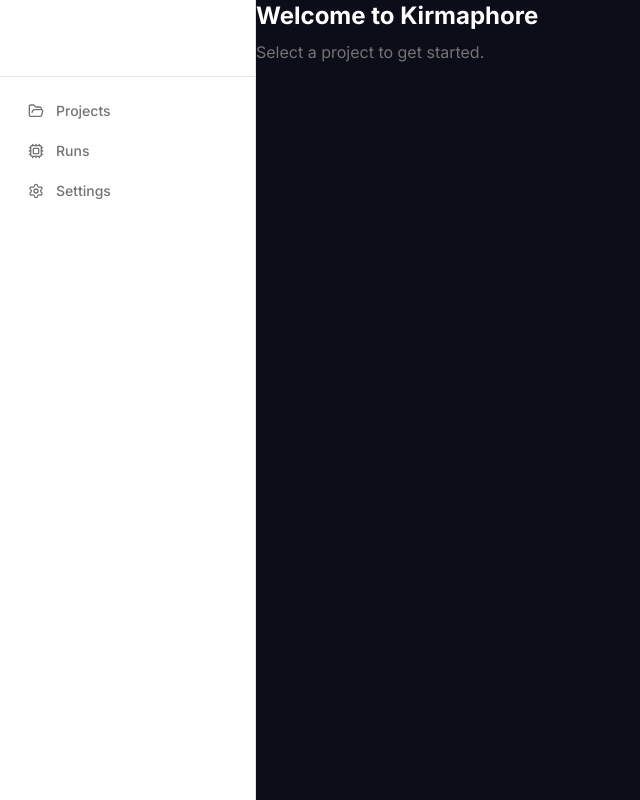
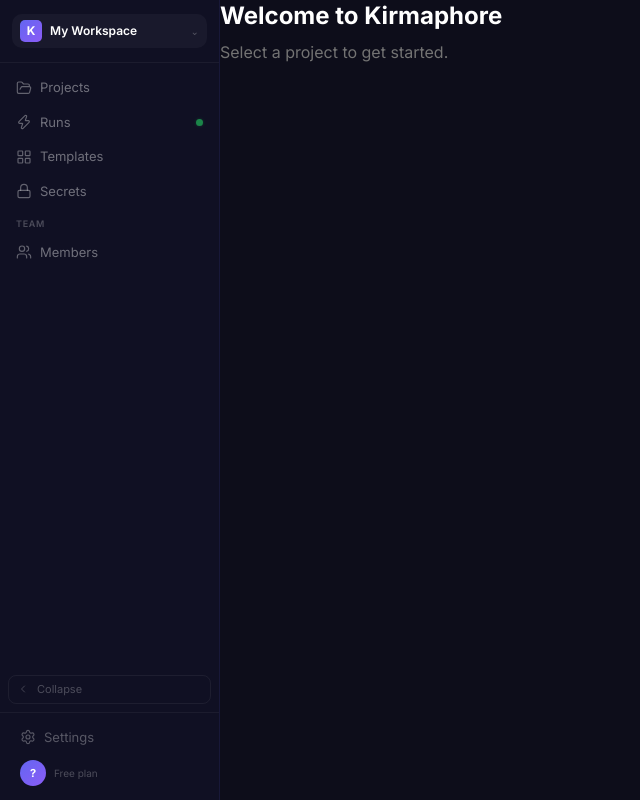
Before and after one commit to Kirill812/kirmaphor, a Next.js app in the folder web/: page /dashboard in a window 1280 px wide. Shown: the whole page, without its empty margins (0-640 px from the left). Built offline with nearby package versions, Linux system fonts and the light colour scheme; no server answers.

Commit message:
feat: hybrid collapsible sidebar with Vibrant Pro design

```diff
--- a/web/components/layout/Sidebar.tsx
+++ b/web/components/layout/Sidebar.tsx
@@ -1,40 +1,268 @@
 'use client'
 
+import { useState } from 'react'
 import Link from 'next/link'
-import { usePathname } from 'next/navigation'
-import { cn } from '@/lib/utils'
-import { FolderOpen, Settings, Cpu } from 'lucide-react'
+import { usePathname, useRouter } from 'next/navigation'
+import {
+  FolderOpen, Zap, LayoutGrid, Lock, Users,
+  Settings, ChevronLeft, ChevronRight,
+} from 'lucide-react'
+import { useAuth } from '@/lib/auth-store'
 
-const nav = [
-  { href: '/', label: 'Projects', icon: FolderOpen },
-  { href: '/runs', label: 'Runs', icon: Cpu },
-  { href: '/settings', label: 'Settings', icon: Settings },
+const NAV_MAIN = [
+  { href: '/projects',  label: 'Projects',   icon: FolderOpen, badge: 'count' as const },
+  { href: '/runs',      label: 'Runs',        icon: Zap,        badge: 'live' as const },
+  { href: '/templates', label: 'Templates',   icon: LayoutGrid, badge: null },
+  { href: '/secrets',   label: 'Secrets',     icon: Lock,       badge: null },
+]
+
+const NAV_TEAM = [
+  { href: '/members', label: 'Members', icon: Users, badge: null },
 ]
 
 export function Sidebar() {
+  const [collapsed, setCollapsed] = useState(false)
   const pathname = usePathname()
+  const { user, logout } = useAuth()
+  const router = useRouter()
+
+  const width = collapsed ? 56 : 220
+
+  const handleLogout = () => {
+    logout()
+    router.push('/login')
+  }
+
+  const isActive = (href: string) => pathname === href || pathname.startsWith(href + '/')
+
   return (
-    <aside className="w-64 min-h-screen border-r bg-card flex flex-col">
-      <div className="p-6 border-b">
-        <span className="text-xl font-bold tracking-tight">Kirmaphore</span>
+    <aside
+      className="flex flex-col shrink-0 transition-all duration-200"
+      style={{
+        width,
+        minHeight: '100vh',
+        backgroundColor: 'var(--dash-surface)',
+        borderRight: '1px solid var(--dash-border)',
+      }}
+    >
+      {/* Workspace switcher */}
+      <div
+        style={{
+          padding: collapsed ? '14px 8px' : '14px 12px',
+          borderBottom: '1px solid rgba(255,255,255,0.05)',
+        }}
+      >
+        <div
+          className="flex items-center gap-2 cursor-pointer rounded-lg"
+          style={{
+            padding: collapsed ? '6px' : '6px 8px',
+            background: 'rgba(255,255,255,0.04)',
+            justifyContent: collapsed ? 'center' : undefined,
+          }}
+          title={collapsed ? 'My Workspace' : undefined}
+        >
+          <div
+            className="shrink-0 flex items-center justify-center rounded-md text-white font-bold text-xs"
+            style={{
+              width: 22, height: 22,
+              background: 'var(--dash-gradient)',
+              borderRadius: 5,
+            }}
+          >
+            K
           </div>
-      <nav className="flex-1 p-4 space-y-1">
-        {nav.map(({ href, label, icon: Icon }) => (
+          {!collapsed && (
+            <>
+              <span style={{ fontSize: 12, fontWeight: 600, color: 'var(--dash-text)', flex: 1 }}>
+                My Workspace
+              </span>
+              <span style={{ fontSize: 10, color: 'var(--dash-text-3)' }}>⌄</span>
+            </>
+          )}
+        </div>
+      </div>
+
+      {/* Nav */}
+      <nav className="flex flex-col flex-1 gap-px" style={{ padding: collapsed ? '8px 4px' : '8px' }}>
+        {NAV_MAIN.map(({ href, label, icon: Icon, badge }) => {
+          const active = isActive(href)
+          return (
             <Link
               key={href}
               href={href}
-            className={cn(
-              'flex items-center gap-3 px-3 py-2 rounded-md text-sm font-medium transition-colors',
-              pathname === href
-                ? 'bg-primary text-primary-foreground'
-                : 'text-muted-foreground hover:bg-accent hover:text-accent-foreground'
+              className="flex items-center rounded-md relative"
+              style={{
+                gap: collapsed ? 0 : 8,
+                padding: collapsed ? '7px 0' : '7px 8px',
+                justifyContent: collapsed ? 'center' : undefined,
+                background: active ? 'rgba(99,102,241,0.15)' : 'transparent',
+                transition: 'background 0.1s',
+              }}
+              title={collapsed ? label : undefined}
+            >
+              {active && (
+                <span
+                  className="absolute"
+                  style={{
+                    left: 0, top: '50%', transform: 'translateY(-50%)',
+                    width: 2, height: 18,
+                    background: 'var(--dash-indigo)',
+                    borderRadius: '0 2px 2px 0',
+                  }}
+                />
               )}
+              <Icon
+                size={16}
+                strokeWidth={1.75}
+                style={{ color: active ? '#818cf8' : 'rgba(255,255,255,0.35)', flexShrink: 0 }}
+              />
+              {!collapsed && (
+                <>
+                  <span
+                    style={{
+                      fontSize: 13,
+                      flex: 1,
+                      color: active ? '#e0e0ff' : 'rgba(255,255,255,0.4)',
+                      fontWeight: active ? 500 : 400,
+                    }}
                   >
-            <Icon className="h-4 w-4" />
                     {label}
+                  </span>
+                  {badge === 'live' && <span className="dash-live-dot" />}
+                </>
+              )}
             </Link>
-        ))}
+          )
+        })}
+
+        {/* Team section */}
+        {!collapsed && (
+          <span
+            style={{
+              fontSize: 9, fontWeight: 600, letterSpacing: '0.08em',
+              textTransform: 'uppercase', color: 'var(--dash-text-3)',
+              padding: '8px 8px 4px',
+            }}
+          >
+            Team
+          </span>
+        )}
+        {NAV_TEAM.map(({ href, label, icon: Icon }) => {
+          const active = isActive(href)
+          return (
+            <Link
+              key={href}
+              href={href}
+              className="flex items-center rounded-md relative"
+              style={{
+                gap: collapsed ? 0 : 8,
+                padding: collapsed ? '7px 0' : '7px 8px',
+                justifyContent: collapsed ? 'center' : undefined,
+                background: active ? 'rgba(99,102,241,0.15)' : 'transparent',
+              }}
+              title={collapsed ? label : undefined}
+            >
+              {active && (
+                <span
+                  className="absolute"
+                  style={{
+                    left: 0, top: '50%', transform: 'translateY(-50%)',
+                    width: 2, height: 18,
+                    background: 'var(--dash-indigo)',
+                    borderRadius: '0 2px 2px 0',
+                  }}
+                />
+              )}
+              <Icon
+                size={16}
+                strokeWidth={1.75}
+                style={{ color: active ? '#818cf8' : 'rgba(255,255,255,0.35)', flexShrink: 0 }}
+              />
+              {!collapsed && (
+                <span
+                  style={{
+                    fontSize: 13, flex: 1,
+                    color: active ? '#e0e0ff' : 'rgba(255,255,255,0.4)',
+                    fontWeight: active ? 500 : 400,
+                  }}
+                >
+                  {label}
+                </span>
+              )}
+            </Link>
+          )
+        })}
       </nav>
+
+      {/* Collapse button */}
+      <button
+        onClick={() => setCollapsed(c => !c)}
+        className="flex items-center gap-2 cursor-pointer rounded-md"
+        style={{
+          margin: collapsed ? '0 4px 8px' : '0 8px 8px',
+          padding: '5px 8px',
+          border: '1px solid rgba(255,255,255,0.06)',
+          background: 'transparent',
+          color: 'rgba(255,255,255,0.25)',
+          fontSize: 11,
+          justifyContent: collapsed ? 'center' : undefined,
+        }}
+      >
+        {collapsed
+          ? <ChevronRight size={12} strokeWidth={1.75} />
+          : <><ChevronLeft size={12} strokeWidth={1.75} />Collapse</>
+        }
+      </button>
+
+      {/* Bottom: settings + user */}
+      <div style={{ borderTop: '1px solid rgba(255,255,255,0.05)', padding: collapsed ? '10px 4px' : '10px 12px' }}>
+        <Link
+          href="/settings"
+          className="flex items-center rounded-md"
+          style={{
+            gap: collapsed ? 0 : 8,
+            padding: collapsed ? '5px 0' : '5px 8px',
+            justifyContent: collapsed ? 'center' : undefined,
+            marginBottom: 4,
+          }}
+          title={collapsed ? 'Settings' : undefined}
+        >
+          <Settings size={16} strokeWidth={1.75} style={{ color: 'rgba(255,255,255,0.3)', flexShrink: 0 }} />
+          {!collapsed && (
+            <span style={{ fontSize: 13, color: 'rgba(255,255,255,0.3)' }}>Settings</span>
+          )}
+        </Link>
+
+        <div
+          className="flex items-center cursor-pointer rounded-md"
+          style={{
+            gap: collapsed ? 0 : 8,
+            padding: collapsed ? '4px 0' : '4px 8px',
+            justifyContent: collapsed ? 'center' : undefined,
+          }}
+          onClick={handleLogout}
+          title={collapsed ? `${user?.display_name} — Sign out` : undefined}
+        >
+          <div
+            className="shrink-0 flex items-center justify-center rounded-full text-white font-bold"
+            style={{
+              width: 26, height: 26,
+              background: 'var(--dash-gradient)',
+              fontSize: 11,
+            }}
+          >
+            {user?.display_name?.[0]?.toUpperCase() ?? '?'}
+          </div>
+          {!collapsed && (
+            <div style={{ flex: 1, minWidth: 0 }}>
+              <div style={{ fontSize: 12, color: 'var(--dash-text)', fontWeight: 500 }}>
+                {user?.display_name}
+              </div>
+              <div style={{ fontSize: 10, color: 'var(--dash-text-3)' }}>Free plan</div>
+            </div>
+          )}
+        </div>
+      </div>
     </aside>
   )
 }
```
Lines whose indentation alone changed are shown as unchanged.
